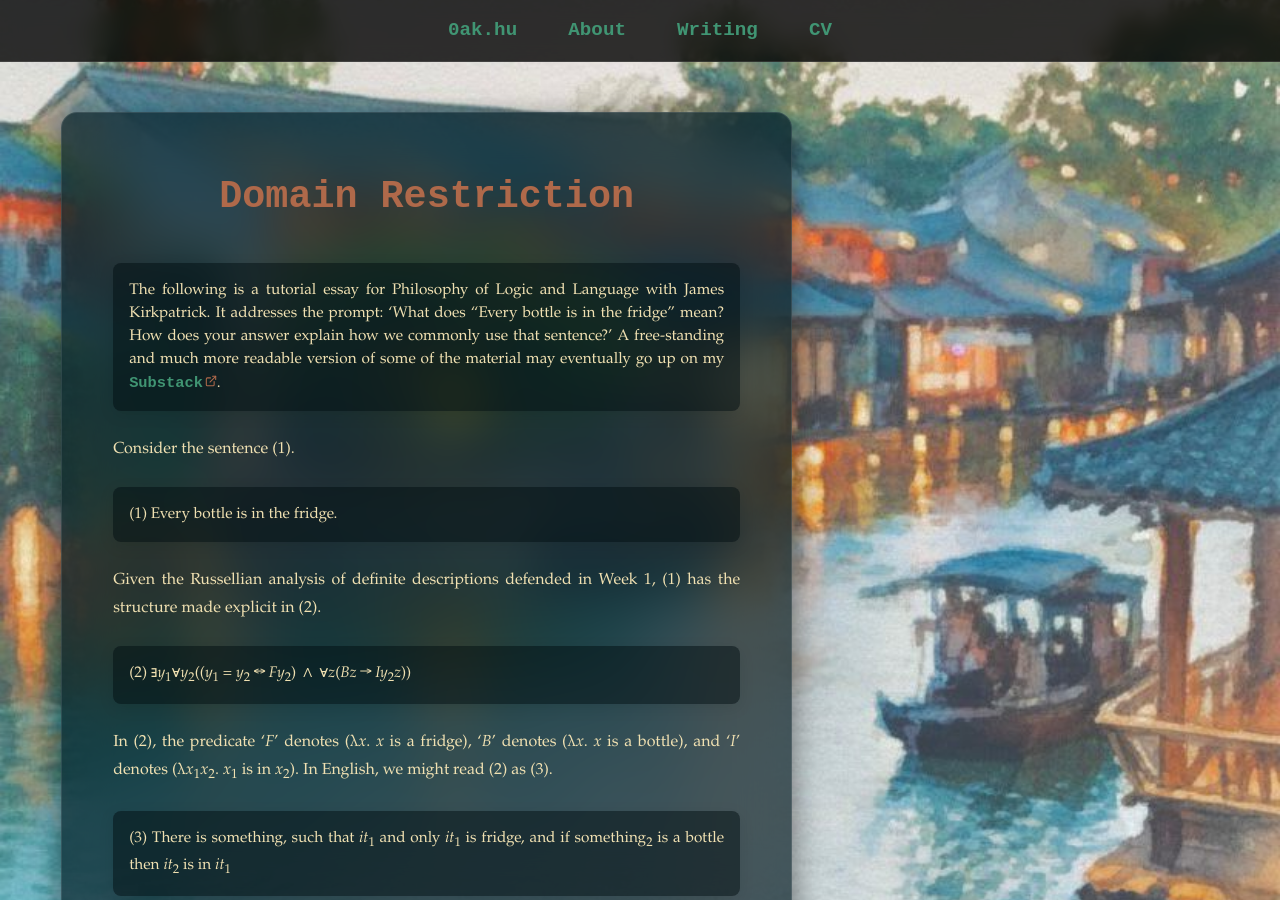
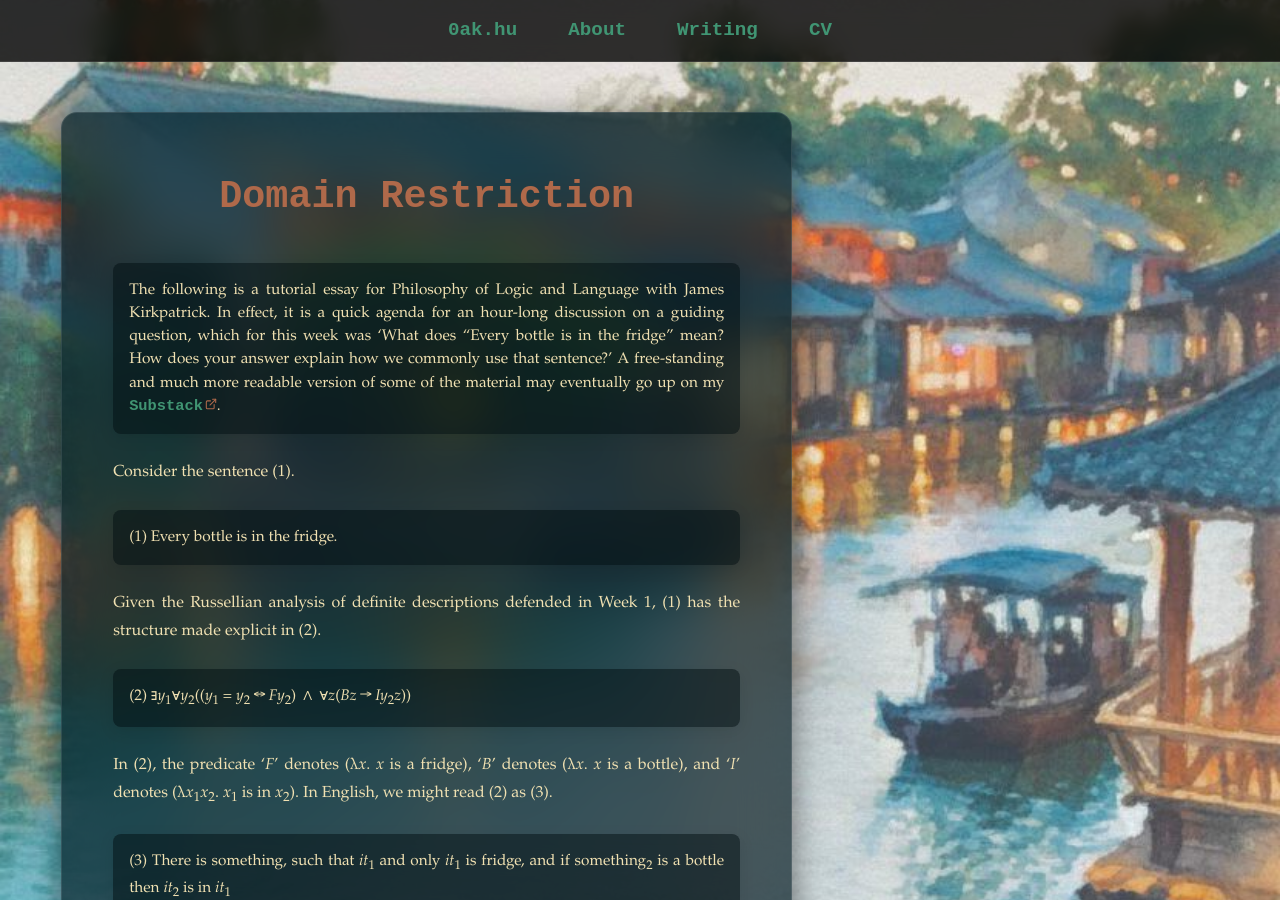
Before and after one commit to oak-hu/oak-hu.github.io, a Jekyll site: the page built from writing/domain-restriction.md, in a window 1280 px wide and 900 px high. Built offline with Jekyll 4.4.1, drawn with Linux system fonts in a browser that asks for light colours; some web fonts are replaced.

Commit message:
Update domain-restriction.md

```diff
--- a/writing/domain-restriction.md
+++ b/writing/domain-restriction.md
@@ -7,7 +7,7 @@ tag: "Philosophy of Language (Week 6)"
 
 # Domain Restriction
 
-> The following is a tutorial essay for Philosophy of Logic and Language with James Kirkpatrick. It addresses the prompt: ‘What does “Every bottle is in the fridge” mean? How does your answer explain how we commonly use that sentence?’ A free-standing and much more readable version of some of the material may eventually go up on my [Substack](https://offhandquibbles.substack.com).
+> The following is a tutorial essay for Philosophy of Logic and Language with James Kirkpatrick. In effect, it is a quick agenda for an hour-long discussion on a guiding question, which for this week was ‘What does “Every bottle is in the fridge” mean? How does your answer explain how we commonly use that sentence?’ A free-standing and much more readable version of some of the material may eventually go up on my [Substack](https://offhandquibbles.substack.com).
 
 Consider the sentence (1).
 
```
